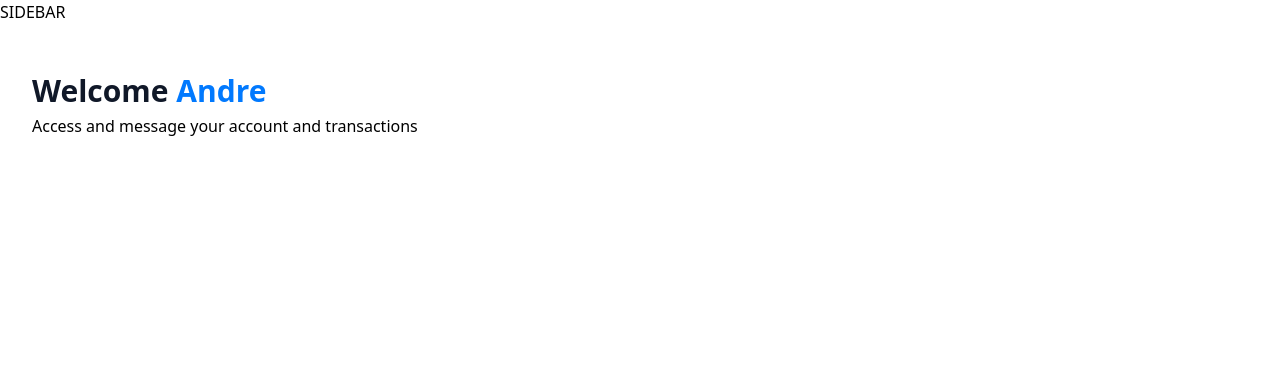
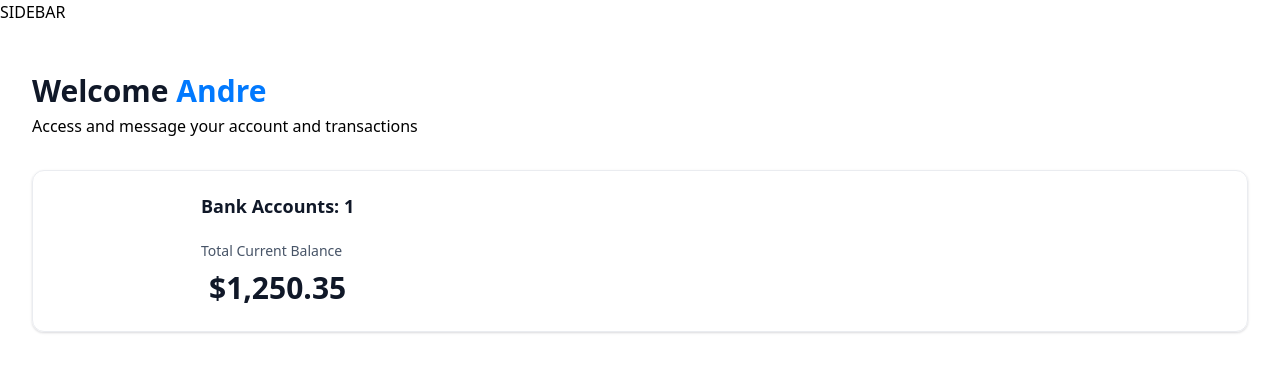
Before and after one commit to AndreasNugoho/bank-app, a Next.js app: page / in a window 1280 px wide. Shown: the top 372 px of the page. Built offline with nearby package versions, Linux system fonts and the light colour scheme.

Commit message:
feat:format amount"

```diff
--- a/app/(root)/page.tsx
+++ b/app/(root)/page.tsx
@@ -1,4 +1,5 @@
 import HeaderBox from '@/components/HeaderBox'
+import TotalBalanceBox from '@/components/TotalBalanceBox';
 import React from 'react'
 
 const Home = () => {
@@ -13,6 +14,12 @@
             user={loggedIn?.firstName || 'Guest'}
             subtext="Access and message your account and transactions"
           />
+          <TotalBalanceBox
+            accounts={[]}
+            totalBanks={1}
+            totalCurrentBalance={1250.35}
+
+          />
         </header>
       </div>
     </section>
--- /dev/null
+++ b/components/TotalBalanceBox.tsx
@@ -0,0 +1,32 @@
+import { formatAmount } from '@/lib/utils'
+import React from 'react'
+
+const TotalBalanceBox = ({
+    accounts = [],totalBanks , totalCurrentBalance
+}:TotlaBalanceBoxProps) => {
+  return (
+    <section className='total-balance'>
+        <div className='total-balance-chart'>
+
+          </div>
+
+          <div className='flex flex-col gap-6'>
+              <h2 className='header-2'>
+                  Bank Accounts: {totalBanks}
+              </h2>
+              <div className='flex flex-col gap-2'>
+                  <p className='total-balance-label'>
+                      Total Current Balance
+                  </p>
+
+                  <p className='total-balance-amount flex-center gap-2'>
+                      {formatAmount(totalCurrentBalance)}
+                  </p>
+              </div>
+          </div>
+
+    </section>
+  )
+}
+
+export default TotalBalanceBox
--- a/package.json
+++ b/package.json
@@ -14,6 +14,7 @@
     "clsx": "^2.1.1",
     "lucide-react": "^0.429.0",
     "next": "14.2.6",
+    "query-string": "^9.1.0",
     "react": "^18",
     "react-dom": "^18",
     "tailwind-merge": "^2.5.2",
```
Also changed, not shown: 1 other file (tests, documents, lock files or other folders).
